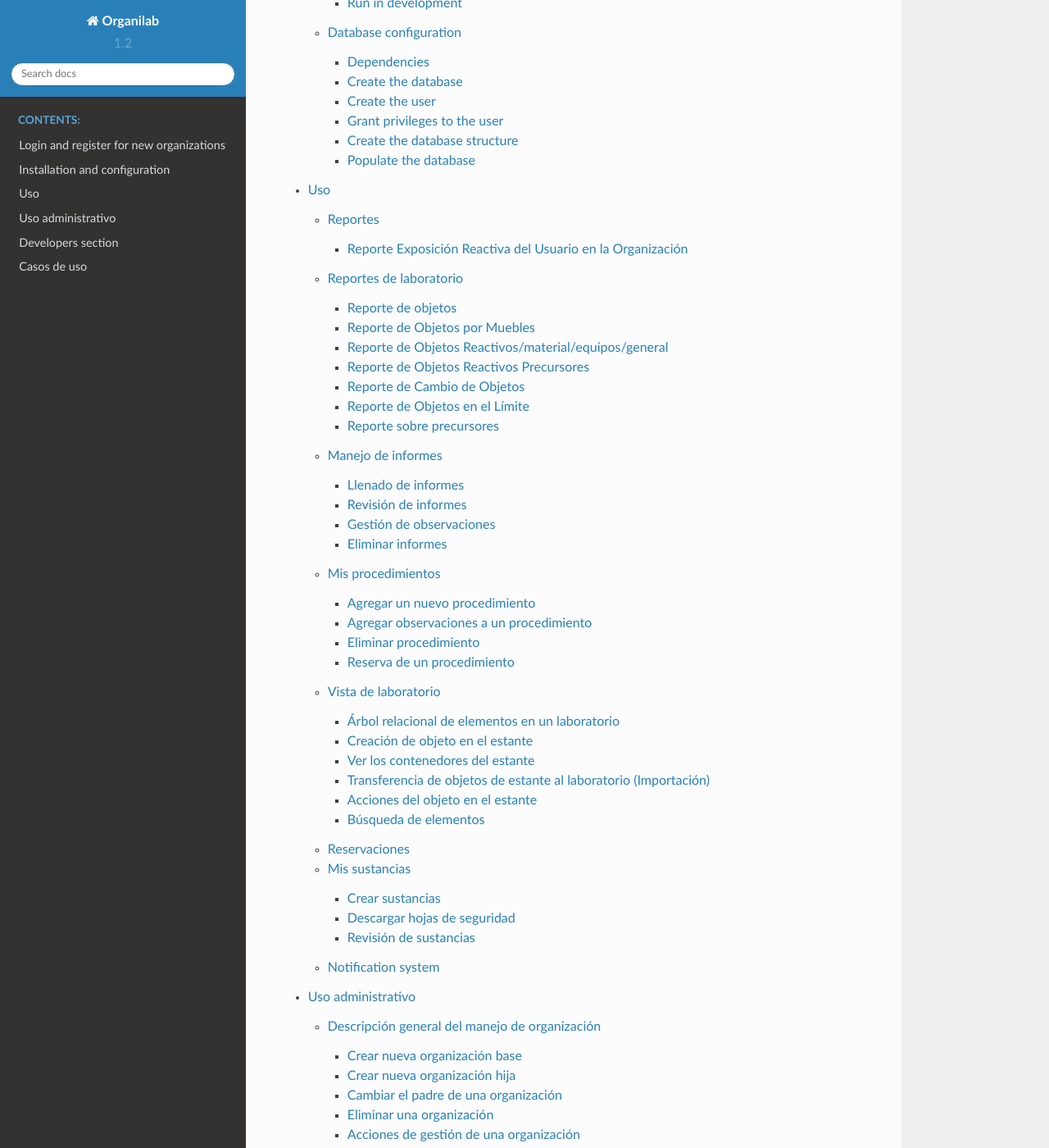
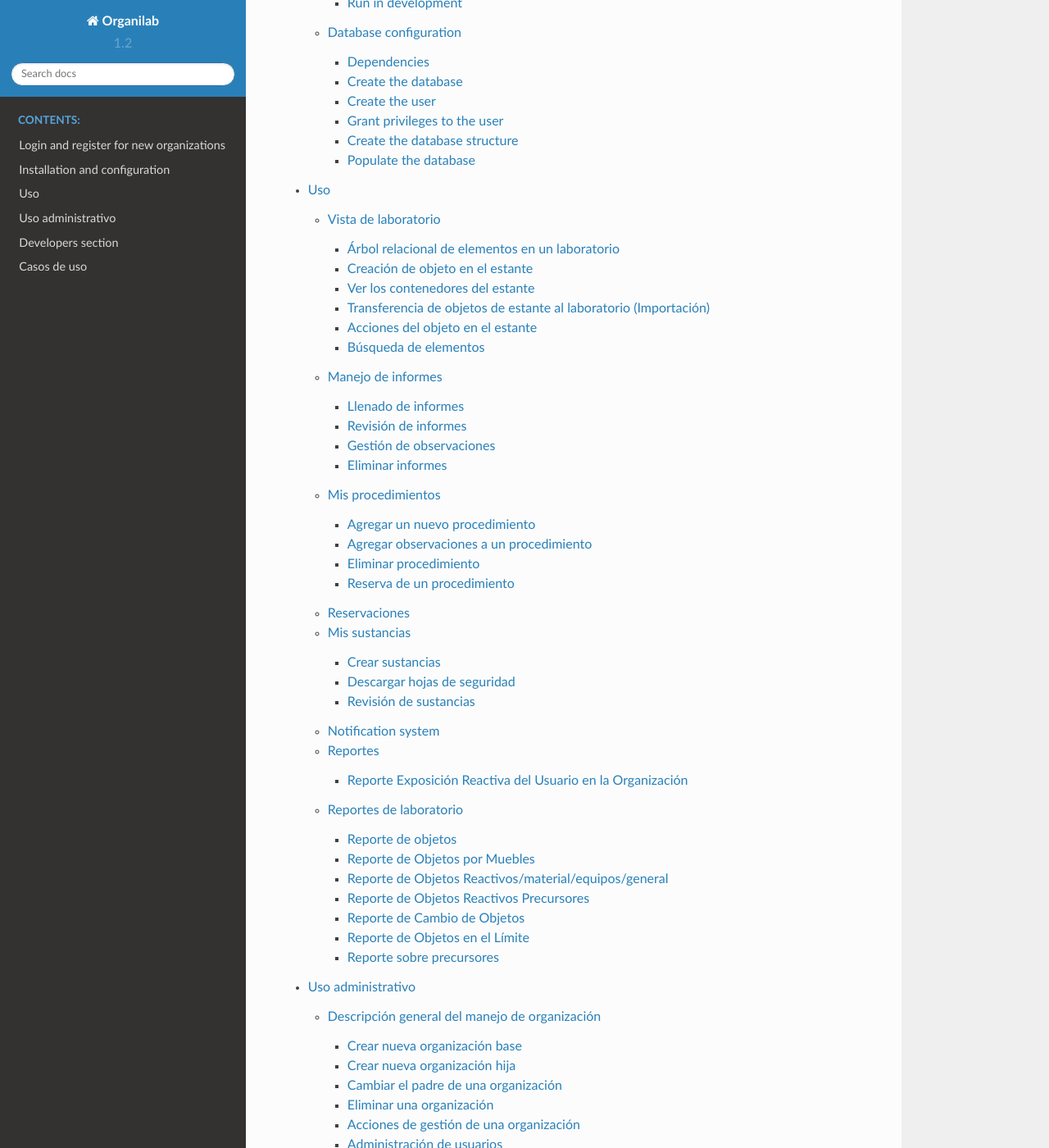
Before and after one commit to Solvosoft/organilab_docs, a Sphinx documentation site: the page built from source/index.rst, in a window 1280 px wide and 1400 px high, scrolled down 861 px. Shown: the whole window at 82% size. Built offline with Sphinx 7.4.7 and the Read the Docs theme 2.0.0, drawn with Linux system fonts in a browser that asks for light colours.

```diff
--- a/source/general_usage/index.rst
+++ b/source/general_usage/index.rst
@@ -4,10 +4,10 @@ Uso
 
 Aquí vamos a describir el uso de Organilab en modo general
 
-.. include:: reports.rst
+.. include:: laboratory_view.rst
 .. include:: informs.rst
 .. include:: procedure.rst
-.. include:: laboratory_view.rst
 .. include:: reservations.rst
 .. include:: sga.rst
 .. include:: notifications.rst
+.. include:: reports.rst
```
